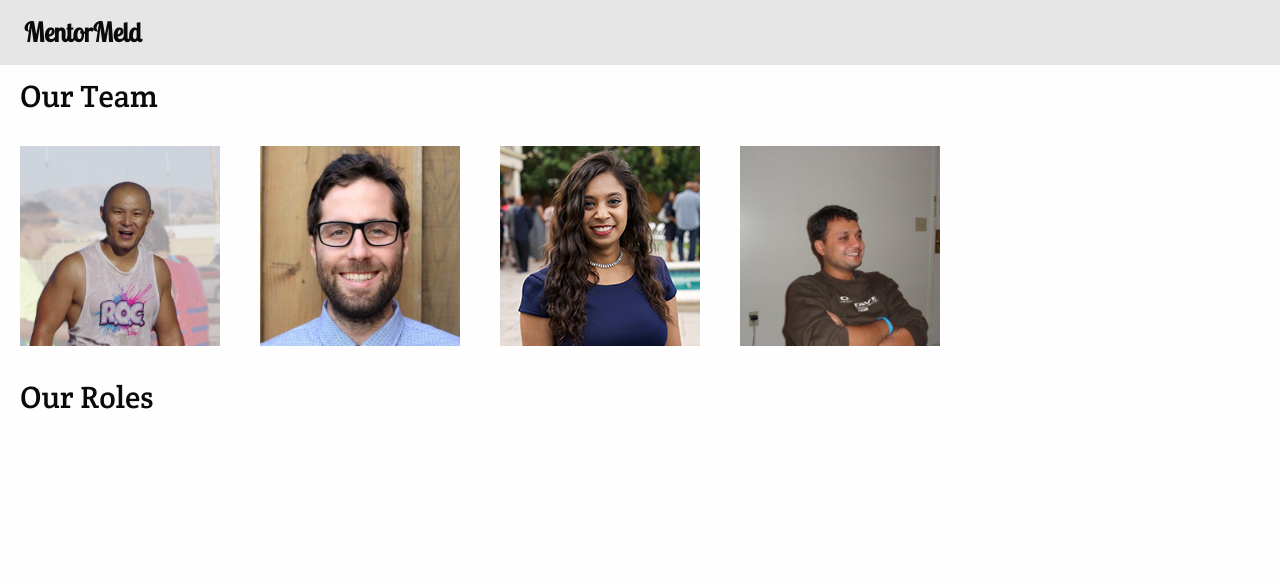
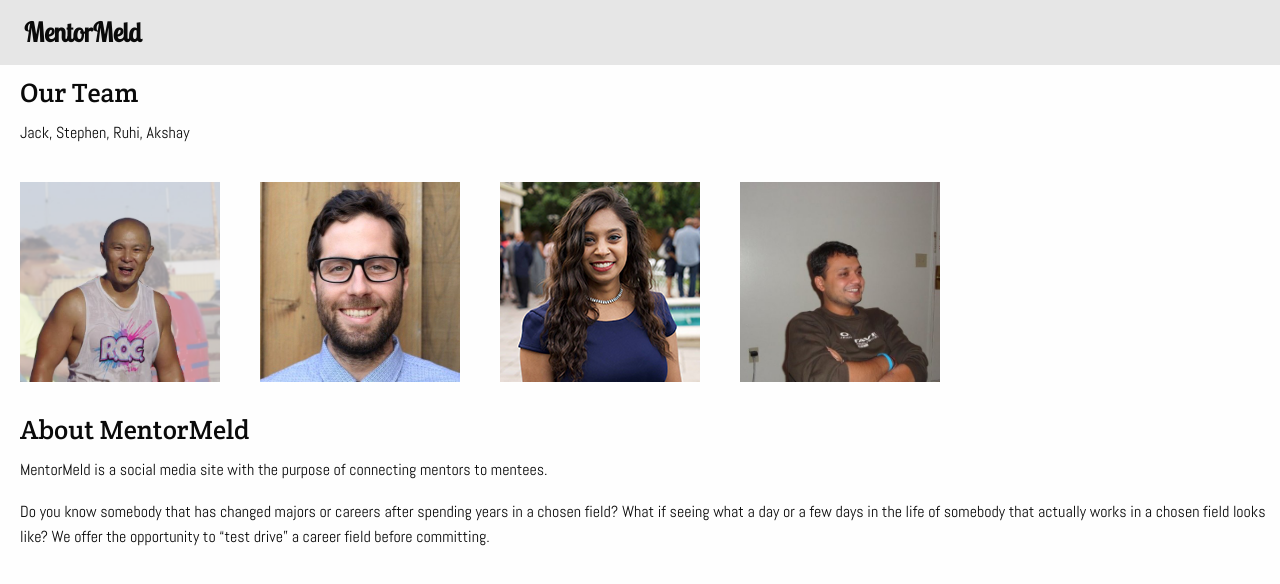
Before and after one commit to MentorMeld/MentorMeld, a React (Create React App) app in the folder client/: page / in a window 1280 px wide. Shown: the top 584 px of the page. Built offline with nearby package versions, Linux system fonts and the light colour scheme; no server answers.

Commit message:
landing update

```diff
--- a/client/src/components/Landing/Landing.js
+++ b/client/src/components/Landing/Landing.js
@@ -13,13 +13,16 @@ import akshay from '../../images/akshay.jpeg';
 const Landing = () => (
     <div>
         <h3>Our Team</h3>
+            <p>Jack, Stephen, Ruhi, Akshay</p>
             <div className="row">
                 <img className="profile" src={jack} alt="jack" />
-                <img className="profile" src={stephen} alt="jack" />
-                <img className="profile" src={ruhi} alt="jack" />
-                <img className="profile" src={akshay} alt="jack" />
+                <img className="profile" src={stephen} alt="stephen" />
+                <img className="profile" src={ruhi} alt="ruhi" />
+                <img className="profile" src={akshay} alt="akshay" />
             </div>
-        <h3>Our Roles</h3>
+        <h3>About MentorMeld</h3>
+            <p>MentorMeld is a social media site with the purpose of connecting mentors to mentees.</p>
+            <p>Do you know somebody that has changed majors or careers after spending years in a chosen field? What if seeing what a day or a few days in the life of somebody that actually works in a chosen field looks like? We offer the opportunity to “test drive” a career field before committing.</p>
             <p></p>
     </div>
 );
--- a/client/src/components/Landing/landing.css
+++ b/client/src/components/Landing/landing.css
@@ -3,3 +3,12 @@
     width: auto;
     margin: 20px;
 }
+
+p {
+    padding-left: 20px;
+}
+
+h3 {
+    padding-left: 20px;
+    font-size: 20pt;
+}
--- a/client/src/components/Navbar/navbar.css
+++ b/client/src/components/Navbar/navbar.css
@@ -1,5 +1,6 @@
 .navigation-links {
     display: flex;
+    font-size: 16pt;
 }
 
 .menu-text {
@@ -7,13 +8,19 @@
     font-size: 20pt;
 }
 
-p, a {
+p, a, li {
     font-family: 'Abel', sans-serif;
 }
 
-h2, h3, h4, h5 {
+h1, h2 {
     font-family: 'Crete Round', serif;
     padding-left: 20px;
     padding-top: 10px;
     padding-top: 10px;
 }
+
+h3, h4 {
+    font-family: 'Crete Round', serif;
+    padding-top: 10px;
+    padding-top: 10px;
+}
```
